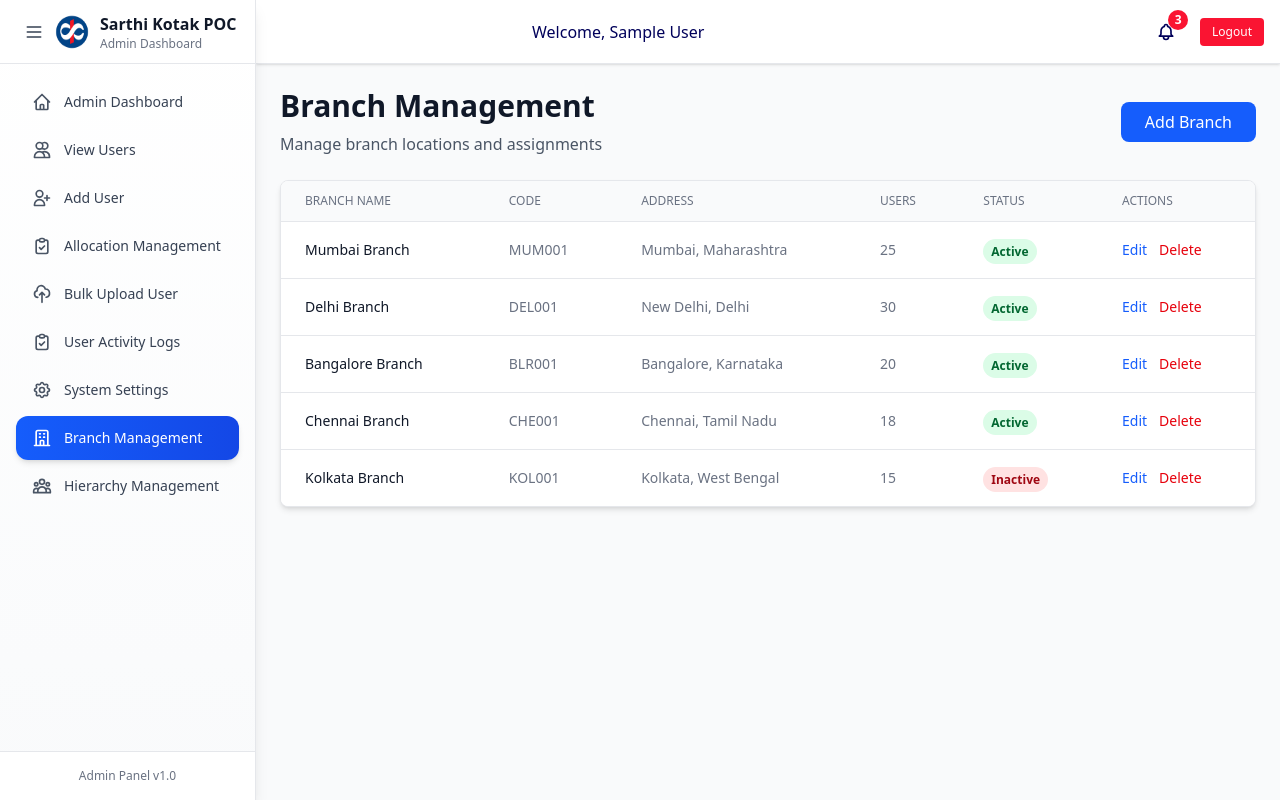
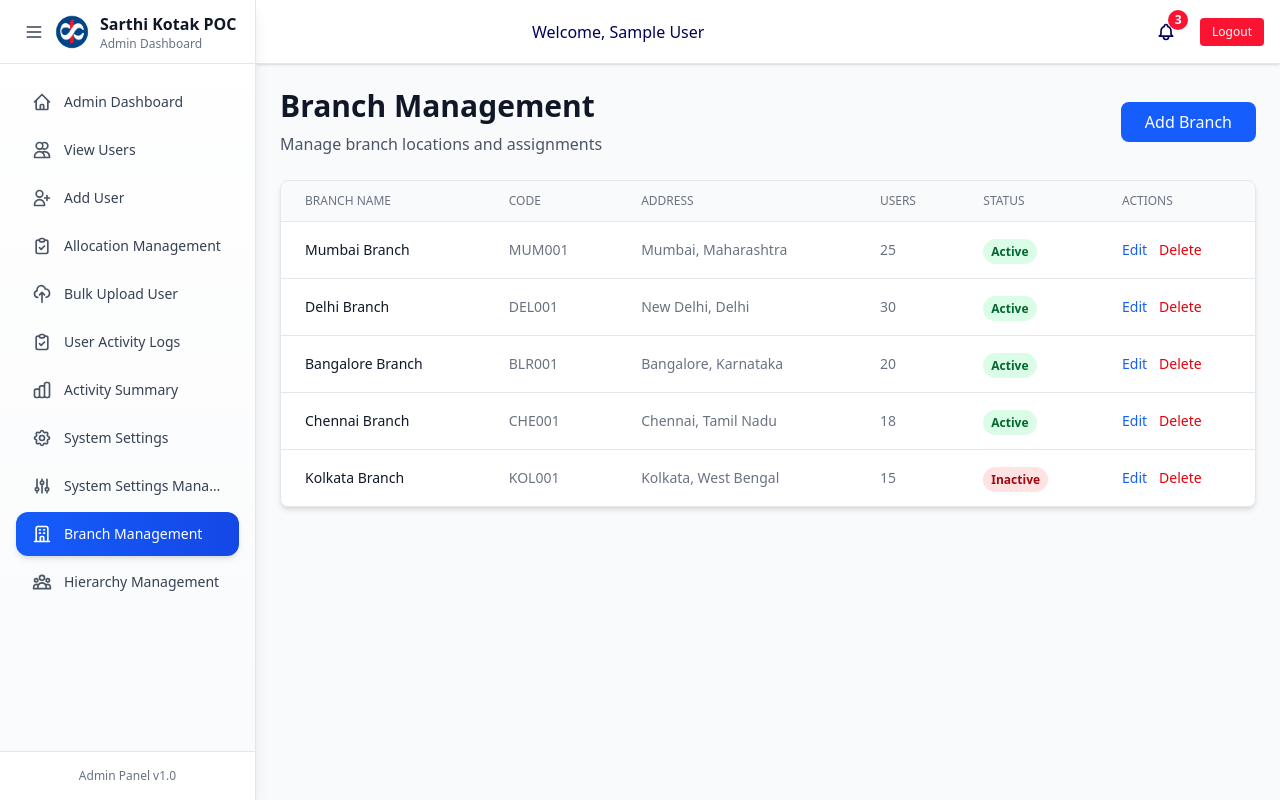
Before and after one commit to Vishal7499/Dummy_poc, a React (Vite) app in the folder POC_FE/: page /admin/branches in a window 1280 px wide. Built offline with nearby package versions, Linux system fonts and the light colour scheme; no server answers; sample sign-in values are in the browser's storage.

Commit message:
changes for adding few tabs in the admin sidebar for user activity tracking and system settings settings

```diff
--- a/POC_FE/src/components/AdminSidebar.jsx
+++ b/POC_FE/src/components/AdminSidebar.jsx
@@ -68,6 +68,16 @@
       active: location.pathname === '/admin/activity-logs'
     },
     {
+      name: 'Activity Summary',
+      icon: (
+        <svg className="w-5 h-5" fill="none" stroke="currentColor" viewBox="0 0 24 24">
+          <path strokeLinecap="round" strokeLinejoin="round" strokeWidth={2} d="M9 19v-6a2 2 0 00-2-2H5a2 2 0 00-2 2v6a2 2 0 002 2h2a2 2 0 002-2zm0 0V9a2 2 0 012-2h2a2 2 0 012 2v10m-6 0a2 2 0 002 2h2a2 2 0 002-2m0 0V5a2 2 0 012-2h2a2 2 0 012 2v14a2 2 0 01-2 2h-2a2 2 0 01-2-2z" />
+        </svg>
+      ),
+      path: '/admin/activity-summary',
+      active: location.pathname === '/admin/activity-summary'
+    },
+    {
       name: 'System Settings',
       icon: (
         <svg className="w-5 h-5" fill="none" stroke="currentColor" viewBox="0 0 24 24">
@@ -77,6 +87,16 @@
       ),
       path: '/admin/settings',
       active: location.pathname === '/admin/settings'
+    },
+    {
+      name: 'System Settings Manager',
+      icon: (
+        <svg className="w-5 h-5" fill="none" stroke="currentColor" viewBox="0 0 24 24">
+          <path strokeLinecap="round" strokeLinejoin="round" strokeWidth={2} d="M12 6V4m0 2a2 2 0 100 4m0-4a2 2 0 110 4m-6 8a2 2 0 100-4m0 4a2 2 0 110-4m0 4v2m0-6V4m6 6v10m6-2a2 2 0 100-4m0 4a2 2 0 110-4m0 4v2m0-6V4" />
+        </svg>
+      ),
+      path: '/admin/settings-manager',
+      active: location.pathname === '/admin/settings-manager'
     },
     {
       name: 'Branch Management',
```
